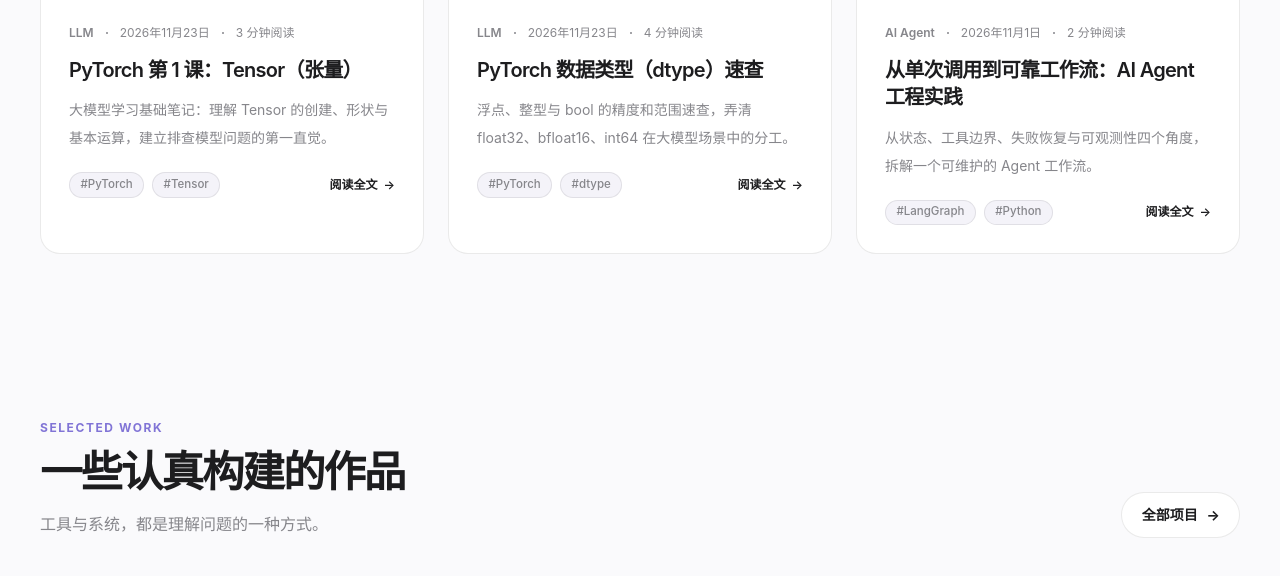
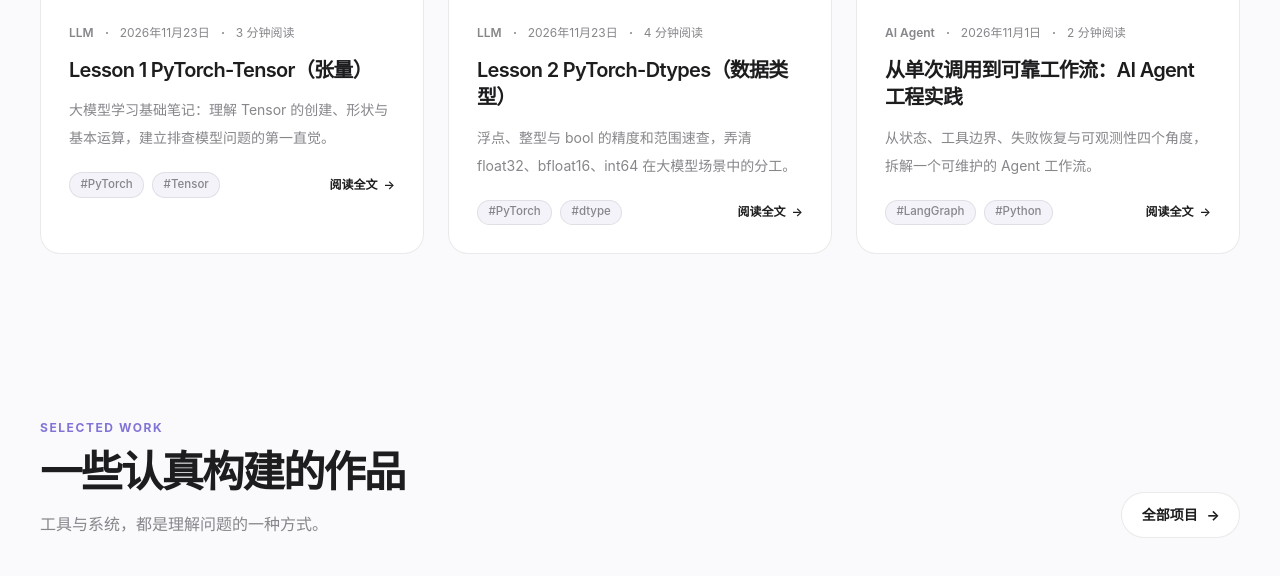
Before and after one commit to JimouChen/JimouChen.github.io, an Astro site: page / in a window 1280 px wide. Shown: the part 1799-2375 px from the top of the page. Built offline with nearby package versions, Linux system fonts and the light colour scheme; Astro itself is replaced by a stand-in of ours.

Commit message:
fix(posts): rename LLM notes to lesson numbering titles

```diff
--- a/src/content/posts/llm/foundations/pytorch/01-tensor.md
+++ b/src/content/posts/llm/foundations/pytorch/01-tensor.md
@@ -1,5 +1,5 @@
 ---
-title: "PyTorch 第 1 课：Tensor（张量）"
+title: "Lesson 1 PyTorch-Tensor（张量）"
 description: "大模型学习基础笔记：理解 Tensor 的创建、形状与基本运算，建立排查模型问题的第一直觉。"
 pubDate: 2026-11-23
 category: "LLM"
--- a/src/content/posts/llm/foundations/pytorch/02-dtypes.md
+++ b/src/content/posts/llm/foundations/pytorch/02-dtypes.md
@@ -1,5 +1,5 @@
 ---
-title: "PyTorch 数据类型（dtype）速查"
+title: "Lesson 2 PyTorch-Dtypes（数据类型）"
 description: "浮点、整型与 bool 的精度和范围速查，弄清 float32、bfloat16、int64 在大模型场景中的分工。"
 pubDate: 2026-11-23
 category: "LLM"
```
